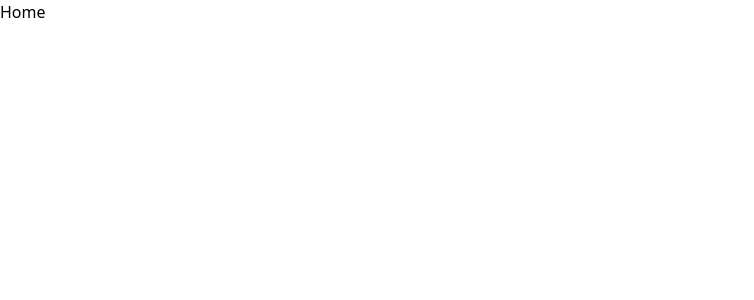
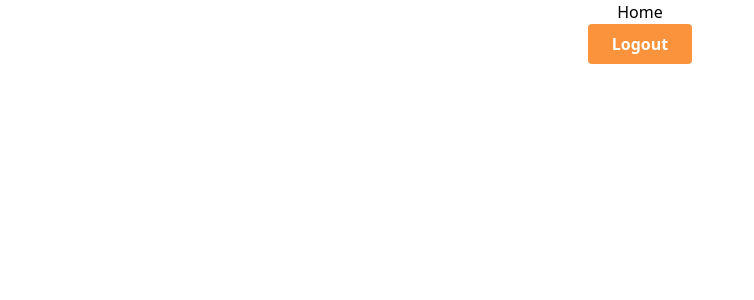
Before and after one commit to SyTW2223/E01, a React (Create React App) app in the folder client/: page / in a window 1280 px wide. Both pictures are taken after typing "Sample", "Sample" into the empty fields and a click on the button "Submit". Shown: the top 300 px of the page, without its empty margins (0-754 px from the left). Built offline with nearby package versions, Linux system fonts and the light colour scheme.

Commit message:
logout btn

```diff
--- a/client/src/components/Home.jsx
+++ b/client/src/components/Home.jsx
@@ -1,8 +1,26 @@
 import React from 'react'
+import { useDispatch } from 'react-redux';
+import { logout } from '../features/userSlice';
 
 const Home = () => {
+  const dispatch = useDispatch();
+
+  const handleClick = (e)  => {
+    e.preventDefault();
+
+    dispatch(logout());
+  };
+
   return (
-    <h1>Home</h1>
+    <div className='flex justify-center flex-col items-center'>
+      <h1>Home</h1>
+      <button
+        onClick={(e) => handleClick(e)}
+        className='bg-orange-400 text-white py-2 px-6 rounded hover:bg-orange-500 font-semibold
+        duration-500'
+      > Logout </button>
+    </div>
+
   )
 }
 
```
